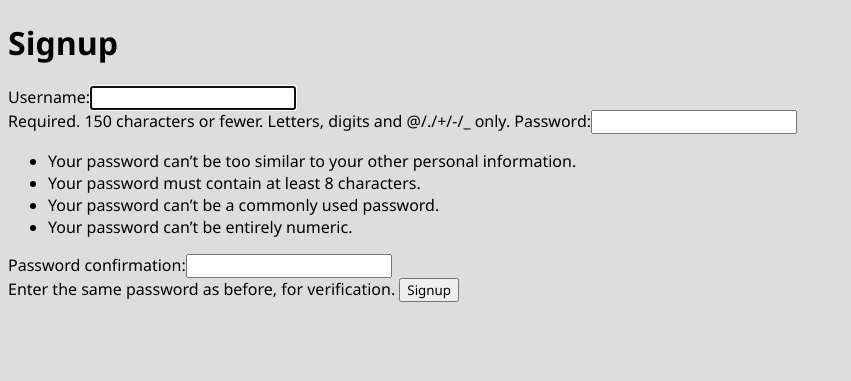
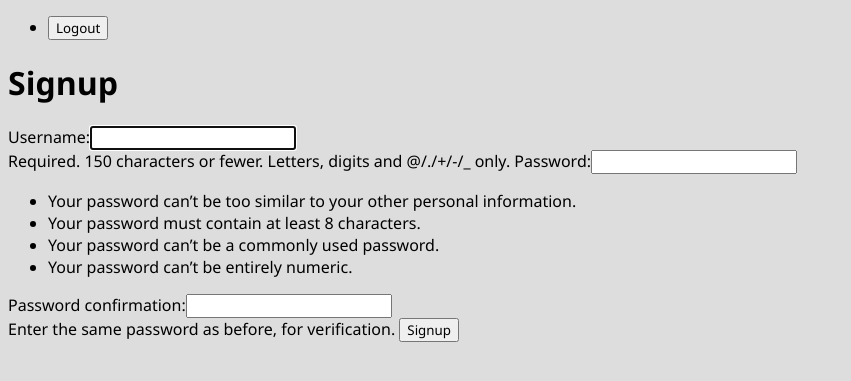
Before and after one commit to santosh/personalweb, a Django app: page /accounts/signup/ in a window 1280 px wide. Shown: the top 381 px of the page, without its empty margins (0-851 px from the left). Run offline with Django 3.2, Linux system fonts and the light colour scheme.

Commit message:
logout functional

```diff
--- a/accounts/urls.py
+++ b/accounts/urls.py
@@ -5,5 +5,6 @@ app_name = "accounts"
 
 urlpatterns = [
     re_path(r'^signup/$', views.signup_view, name="signup"),
-    re_path(r'^login/$', views.login_view, name="login")
+    re_path(r'^login/$', views.login_view, name="login"),
+    re_path(r'^logout/$', views.logout_view, name="logout"),
 ]
--- a/accounts/views.py
+++ b/accounts/views.py
@@ -1,6 +1,6 @@
 from django.shortcuts import render, redirect
 from django.contrib.auth.forms import UserCreationForm, AuthenticationForm
-from django.contrib.auth import login
+from django.contrib.auth import login, logout
 
 
 def signup_view(request):
@@ -29,3 +29,9 @@ def login_view(request):
         form = AuthenticationForm()
 
     return render(request, 'accounts/login.html', {"form": form})
+
+
+def logout_view(request):
+    if request.method == "POST":
+        logout(request)
+    return redirect("articles:list")
--- a/templates/base_layout.html
+++ b/templates/base_layout.html
@@ -13,6 +13,16 @@
 
 <body>
   <div class="container">
+    <nav>
+      <ul>
+        <li>
+          <form class="logout-link" action="{% url 'accounts:logout' %}">
+            {% csrf_token %}
+            <button type="submit">Logout</button>
+          </form>
+        </li>
+      </ul>
+    </nav>
     {% block content %}
     {% endblock %}
   </div>
```
